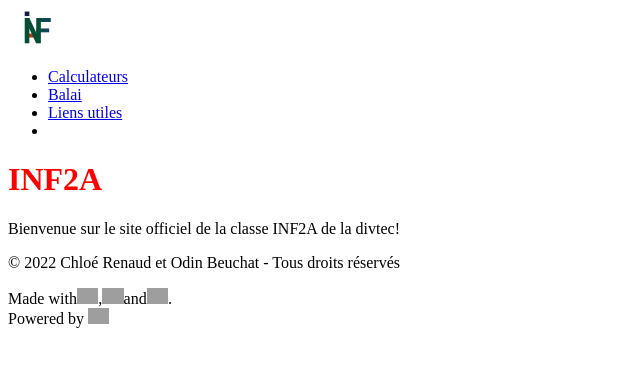
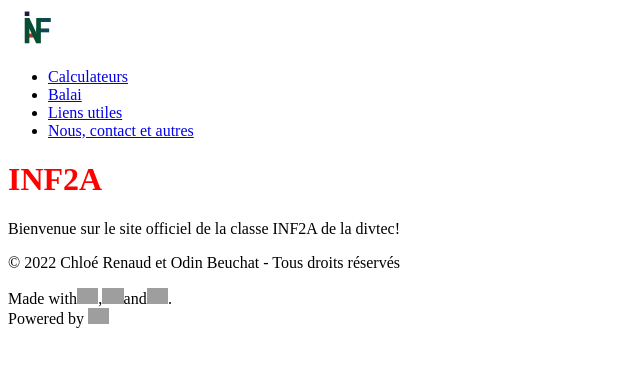
Before and after one commit to drafolin/infa-emt, a Nuxt app: page / in a window 1280 px wide. Shown: the top 366 px of the page, without its empty margins (0-640 px from the left). Built offline with nearby package versions, Linux system fonts and the light colour scheme; grey boxes are pictures that could not be loaded.

Commit message:
ajout du label vers contact

```diff
--- a/components/TheHeader.vue
+++ b/components/TheHeader.vue
@@ -13,7 +13,7 @@
 					<NuxtLink to="/liens">Liens utiles</NuxtLink>
 				</li>
 				<li>
-					<NuxtLink to="/contact"></NuxtLink>
+					<NuxtLink to="/contact">Nous, contact et autres</NuxtLink>
 				</li>
 			</ul>
 		</nav>
```
